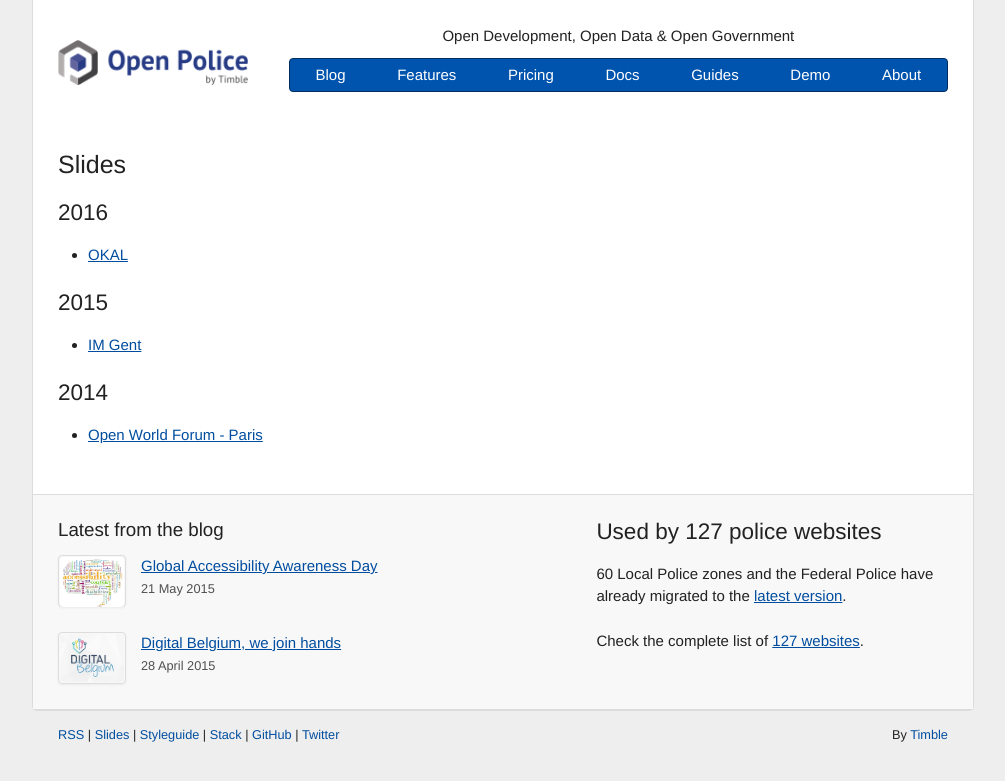
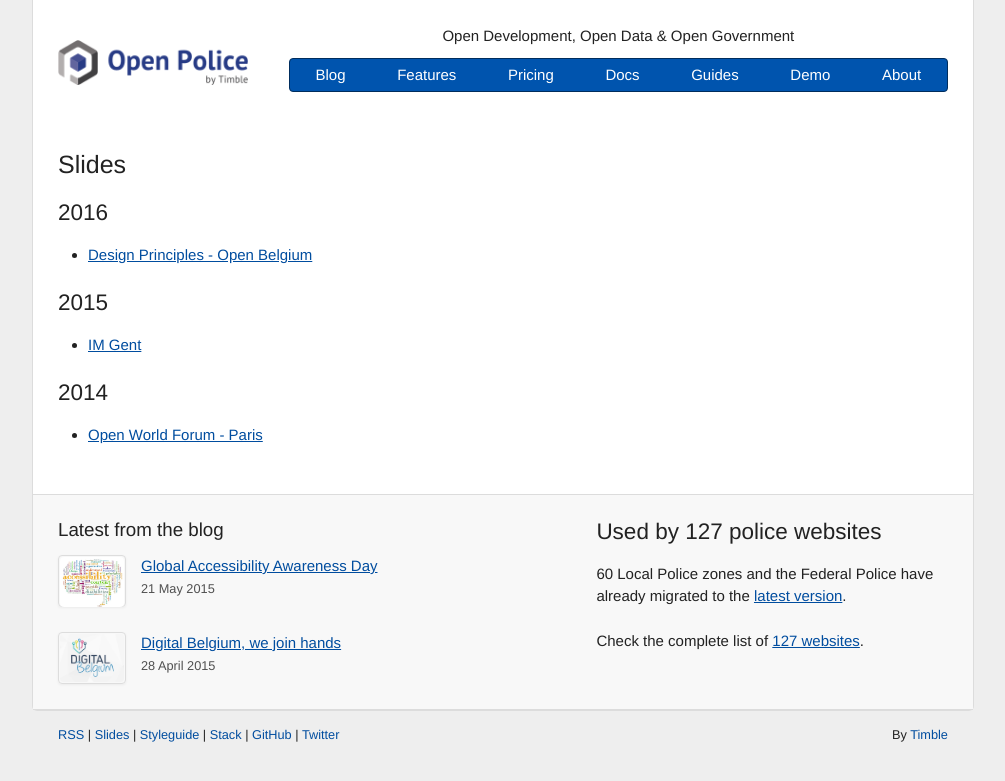
Before and after one commit to timble/www.openpolice.be, a Jekyll site: the page built from slides/index.md, in a window 1280 px wide. Shown: the top 781 px of the page, without its empty margins (137-1142 px from the left). Built offline with Jekyll 4.4.1, drawn with Linux system fonts in a browser that asks for light colours.

Commit message:
Added Open Belgium presentation

```diff
--- a/slides/index.md
+++ b/slides/index.md
@@ -6,7 +6,7 @@ rooturl: slides
 
 ## 2016
 
-* [OKAL](https://docs.google.com/presentation/d/1jvq8pbKeCDSweRBa9jbDpFUY2EdJ5StQjIBNIAx_kwI/edit?usp=sharing)
+* [Design Principles - Open Belgium](https://docs.google.com/presentation/d/1pnsSP4xuTJat_aQ61P9QMGPSVK9zfnXwXbOItuvIKkM/pub?start=false&loop=false)
 
 ## 2015
 
```
